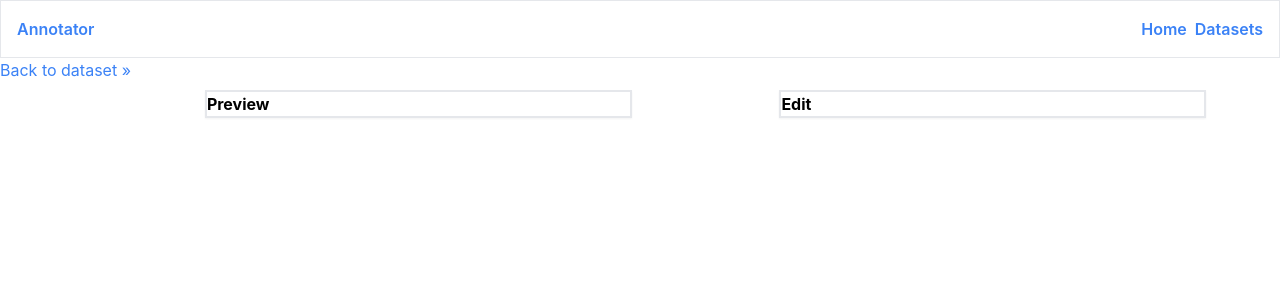
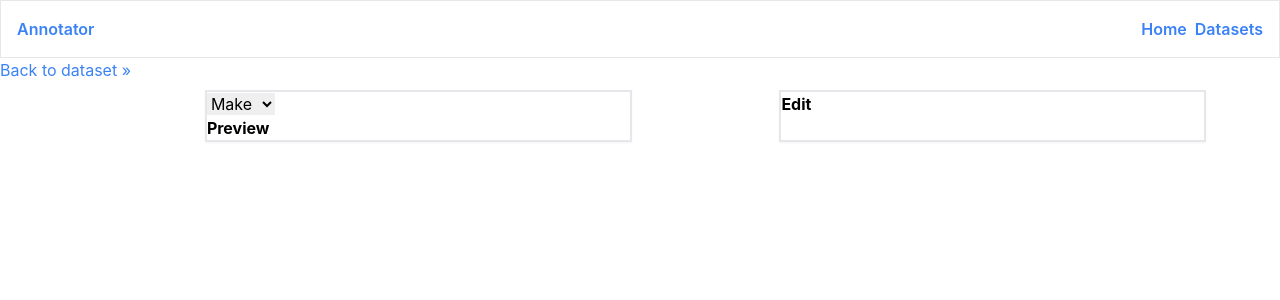
Before and after one commit to professorjrod/Jareds-NER-Client, a React (Create React App) app in the folder annotate/client/: page /annotate/1 in a window 1280 px wide. Shown: the top 300 px of the page. Built offline with nearby package versions, Linux system fonts and the light colour scheme; no server answers.

Commit message:
text annotate dropdown

```diff
--- a/annotate/client/src/Annotate.js
+++ b/annotate/client/src/Annotate.js
@@ -1,10 +1,16 @@
 import React, { useEffect, useState } from "react";
 import { useParams } from "react-router-dom";
 import { Link } from "react-router-dom";
+import { TextAnnotator } from "react-text-annotate";
 const Annotate = () => {
   let { id } = useParams();
 
   let [text, setText] = useState("");
+
+  let [annotations, setAnnotations] = useState({
+    value: [{ start: 0, end: 0, tag: "" }],
+    tag: "",
+  });
 
   useEffect(() => {
     fetch(`/texts/${id}`)
@@ -12,7 +18,7 @@ const Annotate = () => {
       .then((data) => setText(data))
       .catch((err) => console.log(err));
   }, []);
-
+  console.log(annotations);
   return (
     <div className="flex">
       <Link className="breadcrumb" to={`/datasets/${text.dataset_id}`}>
@@ -20,6 +26,15 @@ const Annotate = () => {
       </Link>
       <div className="text-card">
         <div className="preview">
+          <select
+            onChange={(e) =>
+              setAnnotations({ ...annotations, tag: e.target.value })
+            }
+            value={annotations.tag}
+          >
+            <option value="Make">Make</option>
+            <option value="Model">Model</option>
+          </select>
           <h1>
             <strong>Preview</strong>
           </h1>
```
